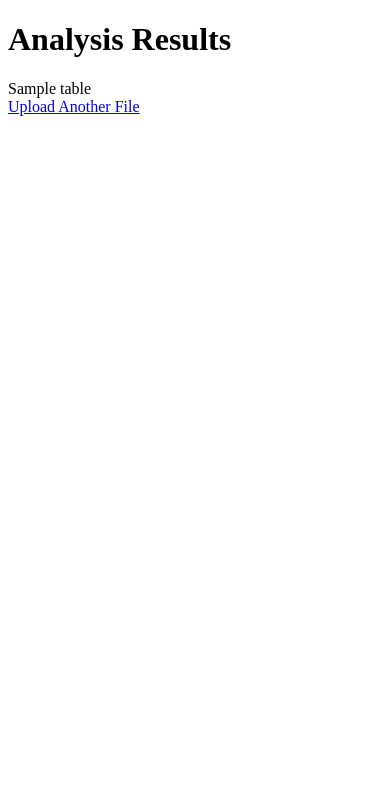
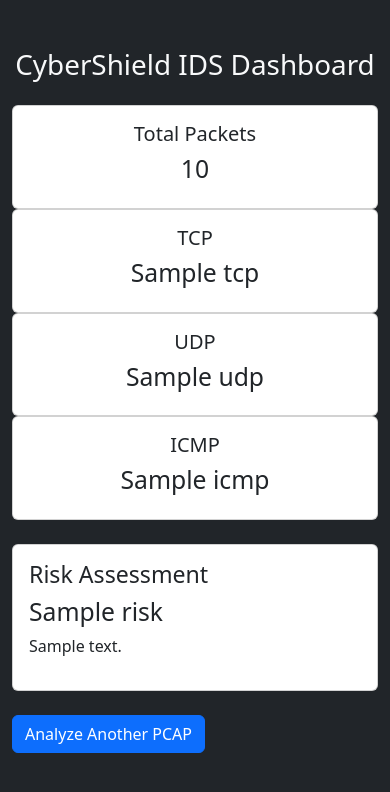
Before and after one commit to mdj021/CyberShield-IDS, a Flask app: template templates/results.html in a window 390 px wide. Shown: the top 792 px of the page. Run offline with Flask 3, Linux system fonts and the light colour scheme; the template is opened without the code that fills it: most values are stand-ins (such as "Sample title", 1, 10 or a date in 2020); parts of the project's set-up code (start-up, migrations or seed data) failed here and were passed over.

Commit message:
Added cybersecurity dashboard and risk analysis

```diff
--- a/app.py
+++ b/app.py
@@ -2,7 +2,7 @@ from flask import Flask, render_template, request
 import pandas as pd
 import joblib
 import os
-
+from src.pcap_analyzer import analyze_pcap
 app = Flask(__name__)
 
 UPLOAD_FOLDER = "uploads"
@@ -81,6 +81,23 @@ def predict():
     except Exception as e:
         return f"Error: {str(e)}"
 
+@app.route("/analyze", methods=["POST"])
+def analyze():
 
+    file = request.files["pcapfile"]
+
+    filepath = os.path.join(
+        "uploads",
+        file.filename
+    )
+
+    file.save(filepath)
+
+    result = analyze_pcap(filepath)
+
+    return render_template(
+        "results.html",
+        result=result
+    )
 if __name__ == "__main__":
     app.run(debug=True)
--- /dev/null
+++ b/results/predictions.csv
@@ -0,0 +1,2 @@
+0,1,2,3,4,5,6,7,8,9,10,11,12,13,14,15,16,17,18,19,20,21,22,23,24,25,26,27,28,29,30,31,32,33,34,35,36,37,38,39,40,Prediction
+0,1,0,181,5450,0,0,0,0,0,0,0,0,0,0,0,0,0,0,0,0,0,0,0,1,0,0,0,255,1,0,0,0,0,0,0,0,0,0,0,0,Normal
--- a/templates/results.html
+++ b/templates/results.html
@@ -1,19 +1,84 @@
 <!DOCTYPE html>
 <html>
 <head>
-    <title>Results</title>
+
+<title>CyberShield IDS</title>
+
+<link href="https://cdn.jsdelivr.net/npm/bootstrap@5.3.3/dist/css/bootstrap.min.css" rel="stylesheet">
+
 </head>
-<body>
 
-<h1>Analysis Results</h1>
+<body class="bg-dark text-light">
 
-{{ table|safe }}
+<div class="container mt-5">
+
+<h1 class="text-center mb-4">
+CyberShield IDS Dashboard
+</h1>
+
+<div class="row">
+
+<div class="col-md-3">
+<div class="card text-center">
+<div class="card-body">
+<h5>Total Packets</h5>
+<h2>{{ result.total }}</h2>
+</div>
+</div>
+</div>
+
+<div class="col-md-3">
+<div class="card text-center">
+<div class="card-body">
+<h5>TCP</h5>
+<h2>{{ result.tcp }}</h2>
+</div>
+</div>
+</div>
+
+<div class="col-md-3">
+<div class="card text-center">
+<div class="card-body">
+<h5>UDP</h5>
+<h2>{{ result.udp }}</h2>
+</div>
+</div>
+</div>
+
+<div class="col-md-3">
+<div class="card text-center">
+<div class="card-body">
+<h5>ICMP</h5>
+<h2>{{ result.icmp }}</h2>
+</div>
+</div>
+</div>
+
+</div>
 
 <br>
 
-<a href="/">
-    Upload Another File
+<div class="card">
+
+<div class="card-body">
+
+<h3>Risk Assessment</h3>
+
+<h2>{{ result.risk }}</h2>
+
+<p>{{ result.message }}</p>
+
+</div>
+
+</div>
+
+<br>
+
+<a href="/" class="btn btn-primary">
+Analyze Another PCAP
 </a>
+
+</div>
 
 </body>
 </html>
--- /dev/null
+++ b/uploads/sample.csv
@@ -0,0 +1 @@
+0,1,0,181,5450,0,0,0,0,0,0,0,0,0,0,0,0,0,0,0,0,0,0,0,1,0,0,0,255,1,0,0,0,0,0,0,0,0,0,0,0
```
Also changed, not shown: src/pcap_analyzer.py (added, +45 -0 lines), templates/index.html (+37 -10 lines), src/__init__.py (added), 2 other files.
